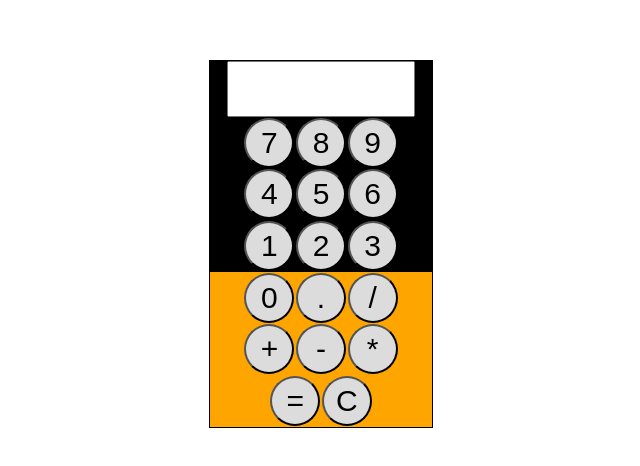
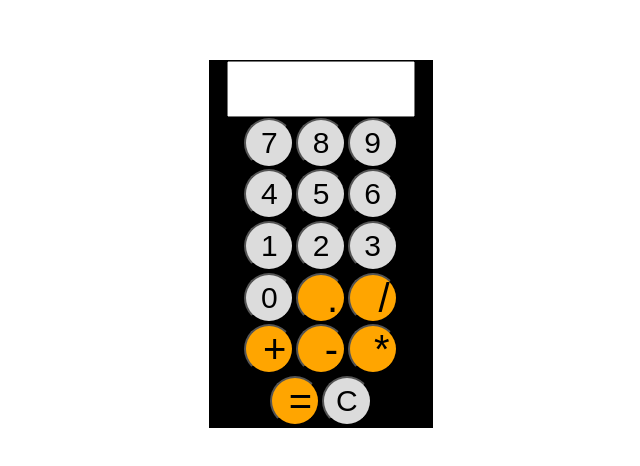
Before and after one commit to RomaneGreen/ralc, a React (Create React App) app: page / in a window 1280 px wide. Shown: the part 116-582 px from the top of the page, without its empty margins (359-999 px from the left). Built offline with nearby package versions, Linux system fonts and the light colour scheme.

Commit message:
style button accordingly

```diff
--- a/src/App.css
+++ b/src/App.css
@@ -30,7 +30,8 @@ button {
 
 }
 
-.spbutton {
+.operator {
 background-color: orange;
-color: red;
+font-size: 40px;
+text-align: right;
 }
--- a/src/components/Button.js
+++ b/src/components/Button.js
@@ -1,11 +1,15 @@
 import React from 'react'
+import '../App.css'
+
+const isOperator = val => {
+    return isNaN(val) || val === '.' || val === '=' || val === 'c'
+}
 
 const Button = (props) => {
 
-
   return (
     <div>
-     <button onClick={props.depressed}>{props.children}</button>
+     <button className={`${isOperator(props.children) ? "operator" : null }`} onClick={props.depressed}>{props.children}</button>
     </div>
   )
 }
```
